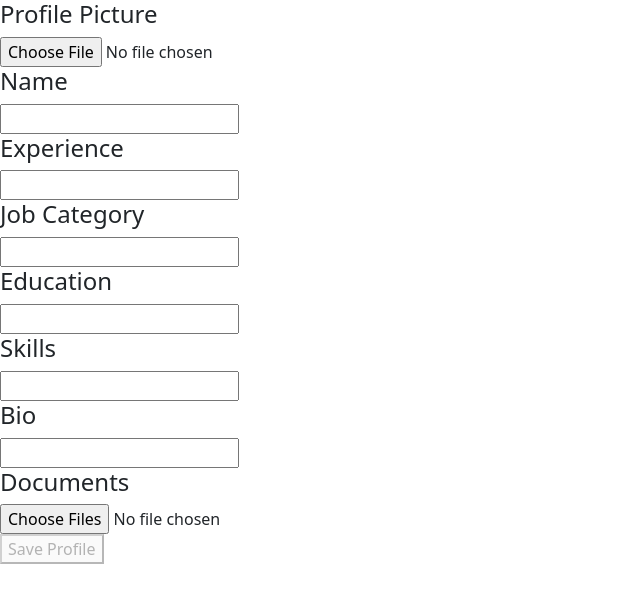
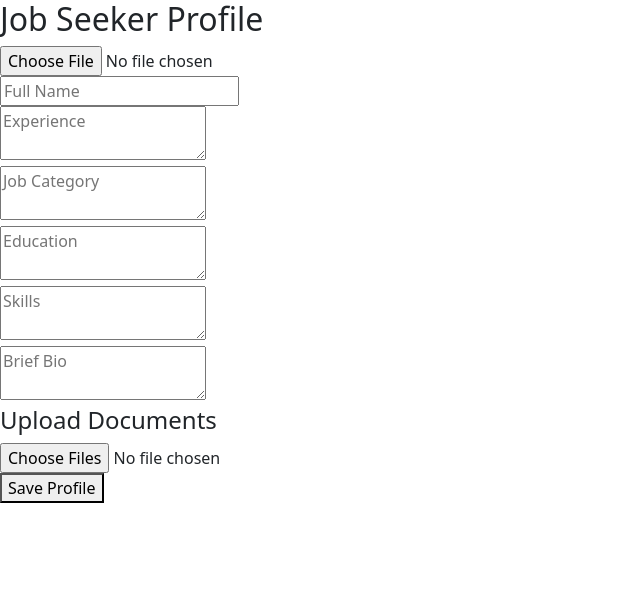
Before and after one commit to Pulse-Programmer/Main-Project-Frontend, a React (Create React App) app: page /jobseeker-profile in a window 1280 px wide. Shown: the top 602 px of the page, without its empty margins (0-640 px from the left). Built offline with nearby package versions, Linux system fonts and the light colour scheme.

Commit message:
initial commit

```diff
--- a/src/components/Profiles/JobSeekerProfile.jsx
+++ b/src/components/Profiles/JobSeekerProfile.jsx
@@ -1,97 +1,80 @@
 import React, { useState } from 'react';
+import { useLocation } from 'react-router-dom';
 
 function JobSeekerProfile() {
+  const location = useLocation();
+  const username = location.state?.username || '';
+  const [profilePicture, setProfilePicture] = useState(null);
+  const [profiles, setProfiles] = useState([]);
   const [formValues, setFormValues] = useState({
-    name: "",
-    experience: "",
-    jobCategory: "",
-    education: "",
-    skills: "",
-    bio: "",
+    name: '',
+    experience: '',
+    jobCategory: '',
+    education: '',
+    skills: '',
+    bio: '',
+    documents: [],
   });
 
-  const [profilePictureUrl, setProfilePictureUrl] = useState("");
-  const [documentsUrls, setDocumentsUrls] = useState([]);
-
-  // Handle input change
   const handleInputChange = (e) => {
     const { name, value } = e.target;
     setFormValues((prevValues) => ({ ...prevValues, [name]: value }));
   };
 
-  // Handle file change for profile picture
-  const handleProfilePictureChange = (e) => {
-    const file = e.target.files[0];
-    if (file) {
-      uploadFile(file).then(url => setProfilePictureUrl(url));
-    }
+  const handleFileChange = (e) => {
+    const files = Array.from(e.target.files);
+    setFormValues((prevValues) => ({
+      ...prevValues,
+      documents: files,
+    }));
   };
 
-  // Handle file change for documents
-  const handleDocumentsChange = (e) => {
-    const files = Array.from(e.target.files);
-    const uploadPromises = files.map(file => uploadFile(file));
-
-    Promise.all(uploadPromises).then(urls => setDocumentsUrls(urls));
+  const handleProfilePictureChange = (e) => {
+    setProfilePicture(e.target.files[0]);
   };
 
-  // Upload a file to the server and return the URL
-  const uploadFile = async (file) => {
+  const uploadProfilePicture = async (profileId) => {
+    if (profilePicture) {
       const formData = new FormData();
-    formData.append('file', file);
+      formData.append('profilePicture', profilePicture);
 
       try {
-      const response = await fetch('http://localhost:3000/upload', {
+        const response = await fetch(`http://localhost:3000/upload-picture`, {
           method: 'POST',
           body: formData,
         });
         if (!response.ok) {
-        throw new Error('File upload failed');
+          throw new Error('Failed to upload profile picture');
         }
-      const data = await response.json();
-      return data.fileUrl; // Assuming the server returns the file URL
       } catch (error) {
-      console.error('Error uploading file:', error);
-      return null;
+        console.error('Error uploading profile picture:', error);
+      }
     }
   };
 
-  // Validate form fields
-  const isFormValid = () => {
-    return (
-      formValues.name &&
-      formValues.experience &&
-      formValues.jobCategory &&
-      formValues.education &&
-      formValues.skills &&
-      formValues.bio
-    );
+  const uploadDocuments = async (profileId) => {
+    if (formValues.documents.length > 0) {
+      const formData = new FormData();
+      formValues.documents.forEach((file, index) => {
+        formData.append(`documents[${index}]`, file);
+      });
+
+      try {
+        const response = await fetch(`http://localhost:3000/upload-documents`, {
+          method: 'POST',
+          body: formData,
+        });
+        if (!response.ok) {
+          throw new Error('Failed to upload documents');
+        }
+      } catch (error) {
+        console.error('Error uploading documents:', error);
+      }
+    }
   };
 
-  // Clear form fields
-  const clearForm = () => {
-    setFormValues({
-      name: "",
-      experience: "",
-      jobCategory: "",
-      education: "",
-      skills: "",
-      bio: "",
-    });
-    setProfilePictureUrl("");
-    setDocumentsUrls([]);
-  };
-
-  // Handle form submission
-  const handleSubmit = async (e) => {
+  const handleAddProfile = async (e) => {
     e.preventDefault();
-
-    if (!isFormValid()) {
-      alert('Please fill out all required fields.');
-      return;
-    }
-
-    // Create profile data with URLs
     const profileData = {
       name: formValues.name,
       experience: formValues.experience,
@@ -99,12 +82,10 @@ function JobSeekerProfile() {
       education: formValues.education,
       skills: formValues.skills,
       bio: formValues.bio,
-      profilePicture: profilePictureUrl,
-      documents: documentsUrls,
     };
 
     try {
-      const response = await fetch('http://localhost:3000/profiles', {
+      const response = await fetch('http://localhost:3000/jobseekers', {
         method: 'POST',
         headers: {
           'Content-Type': 'application/json',
@@ -113,133 +94,188 @@ function JobSeekerProfile() {
       });
 
       if (!response.ok) {
-        throw new Error('Profile creation failed');
+        const errorMessage = await response.text();
+        throw new Error(errorMessage);
       }
-      await response.json();
-      alert('Profile created successfully!');
 
-      // Clear the form after successful submission
-      clearForm();
+      const newProfile = await response.json();
+
+      await uploadProfilePicture(newProfile.id);
+      await uploadDocuments(newProfile.id);
+
+      setProfiles((prevProfiles) => [...prevProfiles, newProfile]);
+      setFormValues({
+        name: '',
+        experience: '',
+        jobCategory: '',
+        education: '',
+        skills: '',
+        bio: '',
+        documents: [],
+      });
+      setProfilePicture(null);
+
     } catch (error) {
-      console.error('Error creating profile:', error.message);
+      console.error('Error adding profile:', error);
+    }
+  };
+
+  const handleUpdateProfile = async (profileId) => {
+    const profileData = {
+      name: formValues.name,
+      experience: formValues.experience,
+      jobCategory: formValues.jobCategory,
+      education: formValues.education,
+      skills: formValues.skills,
+      bio: formValues.bio,
+    };
+
+    try {
+      const response = await fetch(`http://localhost:3000/jobseekers/${profileId}`, {
+        method: 'PUT',
+        headers: {
+          'Content-Type': 'application/json',
+        },
+        body: JSON.stringify(profileData),
+      });
+
+      if (!response.ok) {
+        const errorMessage = await response.text();
+        throw new Error(errorMessage);
+      }
+
+      const updatedProfile = await response.json();
+
+      await uploadProfilePicture(updatedProfile.id);
+      await uploadDocuments(updatedProfile.id);
+
+      setProfiles((prevProfiles) =>
+        prevProfiles.map((profile) => (profile.id === profileId ? updatedProfile : profile))
+      );
+
+    } catch (error) {
+      console.error('Error updating profile:', error);
     }
   };
 
   return (
     <div className="authict-page">
+      <h2>Job Seeker Profile</h2>
       <div className="authic-page">
-        <form className="profile-form" onSubmit={handleSubmit}>
-          <div className="profile-card">
-            <h4 className="card-title">Profile Picture</h4>
+        <form className="profile-form" onSubmit={handleAddProfile}>
+          <div className="profile-header">
+            <h3>{username}</h3>
             <input
+              className="hidden-input"
               type="file"
               name="profilePicture"
               onChange={handleProfilePictureChange}
-              className="card-content"
             />
-            {profilePictureUrl && (
-              <a
-                href={profilePictureUrl}
-                target="_blank"
-                rel="noopener noreferrer"
-                className="profile-picture-link"
-              >
-                View Profile Picture
-              </a>
+            {profilePicture && (
+              <img
+                src={URL.createObjectURL(profilePicture)}
+                alt="Profile Preview"
+                className="profile-picture"
+              />
             )}
           </div>
           <div className="profile-card">
-            <h4 className="card-title">Name</h4>
             <input
+              className="card-content"
               type="text"
               name="name"
+              placeholder="Full Name"
               value={formValues.name}
               onChange={handleInputChange}
-              className="card-content"
               required
             />
           </div>
           <div className="profile-card">
-            <h4 className="card-title">Experience</h4>
-            <input
-              type="text"
+            <textarea
+              className="card-content"
               name="experience"
+              placeholder="Experience"
               value={formValues.experience}
               onChange={handleInputChange}
-              className="card-content"
               required
             />
           </div>
           <div className="profile-card">
-            <h4 className="card-title">Job Category</h4>
-            <input
-              type="text"
+            <textarea
+              className="card-content"
               name="jobCategory"
+              placeholder="Job Category"
               value={formValues.jobCategory}
               onChange={handleInputChange}
-              className="card-content"
               required
             />
           </div>
           <div className="profile-card">
-            <h4 className="card-title">Education</h4>
-            <input
-              type="text"
+            <textarea
+              className="card-content"
               name="education"
+              placeholder="Education"
               value={formValues.education}
               onChange={handleInputChange}
-              className="card-content"
               required
             />
           </div>
           <div className="profile-card">
-            <h4 className="card-title">Skills</h4>
-            <input
-              type="text"
+            <textarea
+              className="card-content"
               name="skills"
+              placeholder="Skills"
               value={formValues.skills}
               onChange={handleInputChange}
-              className="card-content"
               required
             />
           </div>
           <div className="profile-card">
-            <h4 className="card-title">Bio</h4>
-            <input
-              type="text"
+            <textarea
+              className="card-content"
               name="bio"
+              placeholder="Brief Bio"
               value={formValues.bio}
               onChange={handleInputChange}
-              className="card-content"
               required
             />
           </div>
           <div className="profile-card">
-            <h4 className="card-title">Documents</h4>
+            <h4 className="card-title">Upload Documents</h4>
             <input
+              className="card-content"
               type="file"
               name="documents"
+              onChange={handleFileChange}
               multiple
-              onChange={handleDocumentsChange}
-              className="card-content"
             />
-            {documentsUrls.length > 0 && documentsUrls.map((url, index) => (
-              <a
-                key={index}
-                href={url}
-                target="_blank"
-                rel="noopener noreferrer"
-                className="document-link"
-              >
-                View Document {index + 1}
-              </a>
+            {formValues.documents.length > 0 && (
+              <p className="document-name">
+                {formValues.documents.map((file, index) => (
+                  <span key={index}>{file.name}</span>
+                ))}
+              </p>
+            )}
+          </div>
+          <button type="submit">Save Profile</button>
+        </form>
+      </div>
+      <br />
+      {profiles.length > 0 && (
+        <div className="authic-page">
+          {profiles.map((profile) => (
+            <div key={profile.id} className="profile-card">
+              <h3>{profile.name}</h3>
+              <p>Experience: {profile.experience}</p>
+              <p>Job Category: {profile.jobCategory}</p>
+              <p>Education: {profile.education}</p>
+              <p>Skills: {profile.skills}</p>
+              <p>Bio: {profile.bio}</p>
+              <button onClick={() => handleUpdateProfile(profile.id)}>Edit Profile</button>
+            </div>
           ))}
         </div>
-          <button type="submit" className="save-button" disabled={!isFormValid()}>
-            Save Profile
-          </button>
-        </form>
-      </div>
+      )}
     </div>
   );
 }
```
Lines whose indentation alone changed are shown as unchanged.
